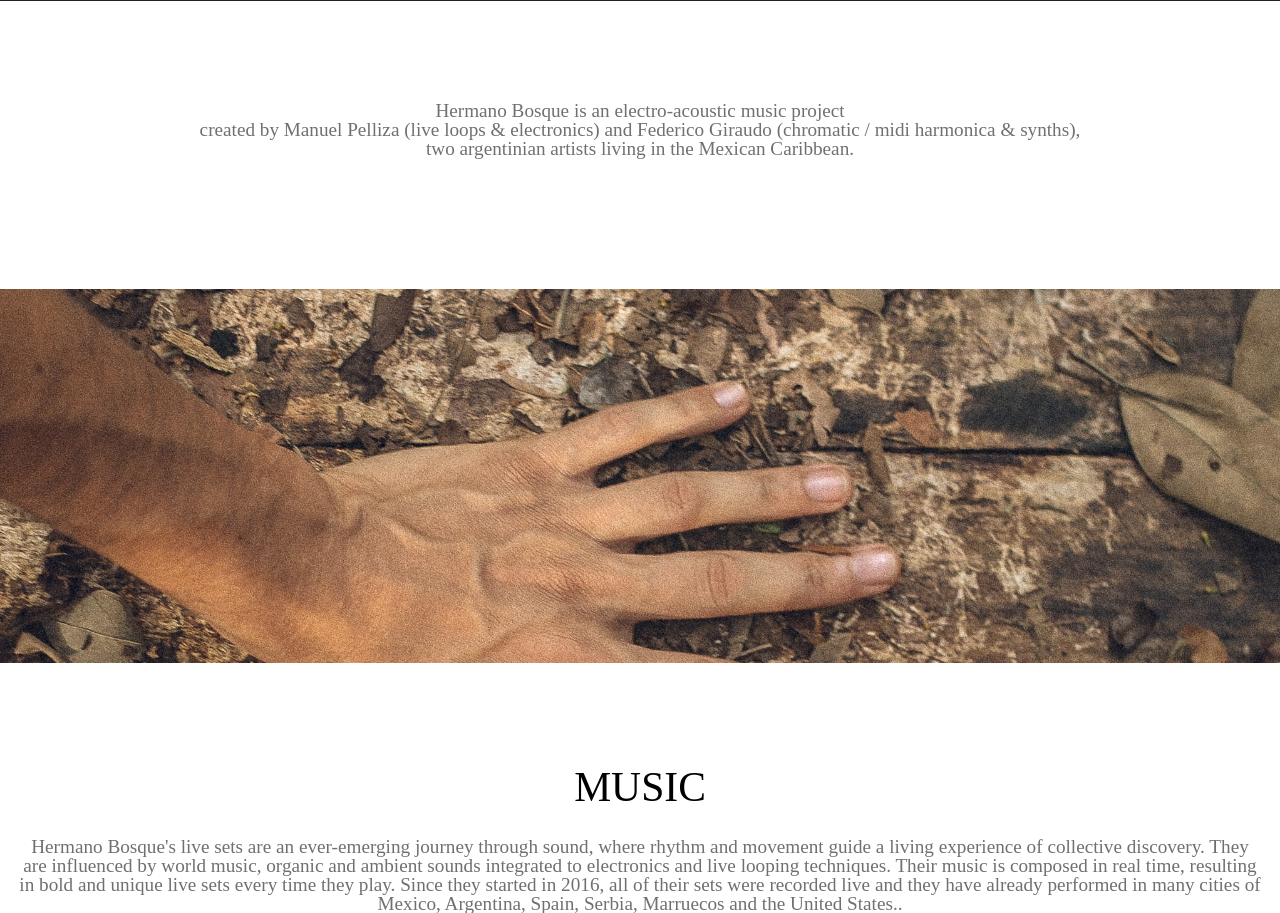
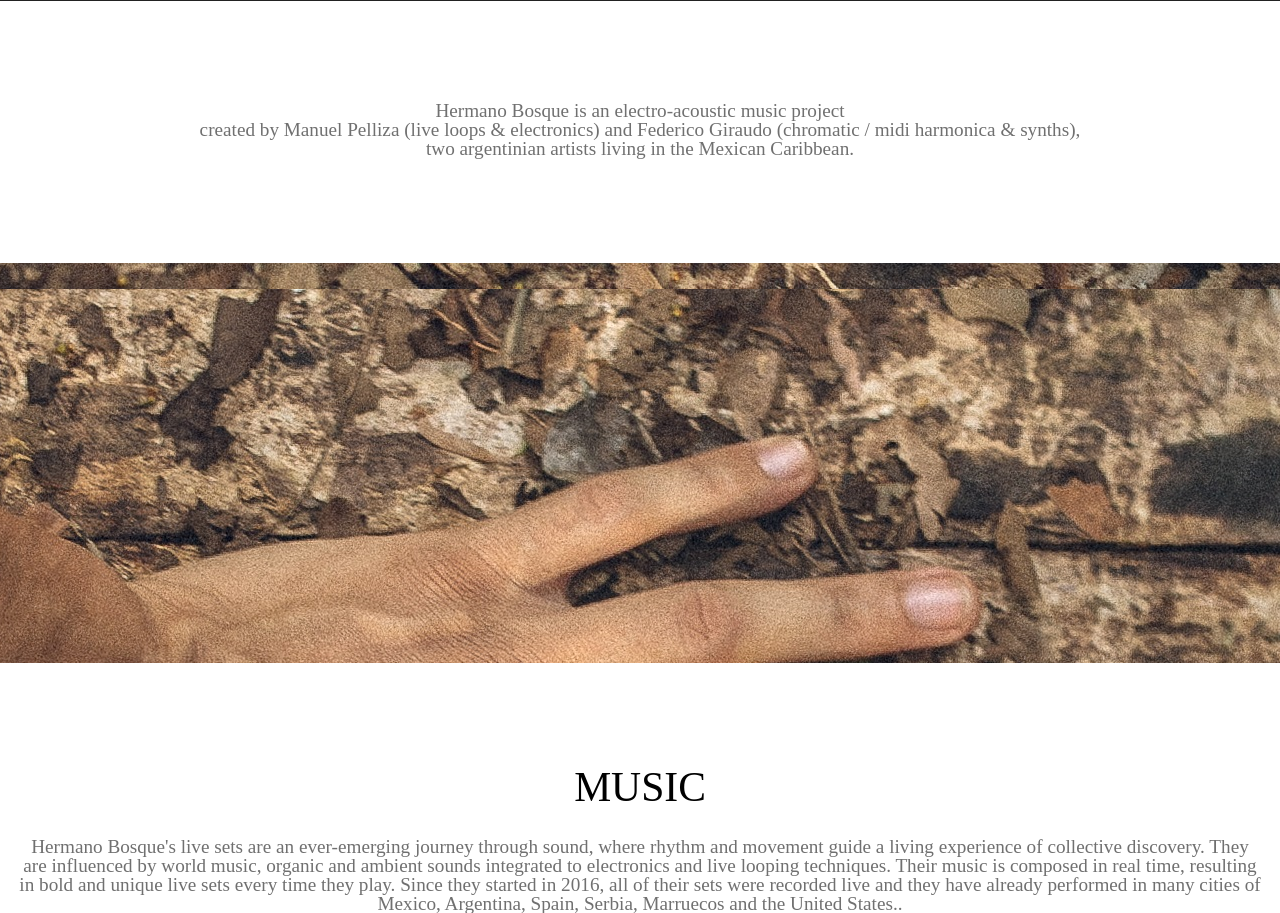
Before and after one commit to joakodaurat/hermanobosque, a PHP site: page / in a window 1280 px wide. Shown: the part 799-1712 px from the top of the page. Run offline with PHP 8.4, Linux system fonts and the light colour scheme; some web fonts are replaced; grey boxes are pictures that could not be loaded.

Commit message:
a ver sis e mueve

```diff
--- a/css/tooplate-infinite-loop.css
+++ b/css/tooplate-infinite-loop.css
@@ -274,10 +274,7 @@ blockquote {
 #testimonials {
   color: white;
   background-image: url(../img/infinite-loop-02.jpg);
-  background-size: cover;
-  background-repeat: no-repeat;
-  background-size: 100%;
-  position: relative;
+
 }
 #hongos {
   color: white;
```
